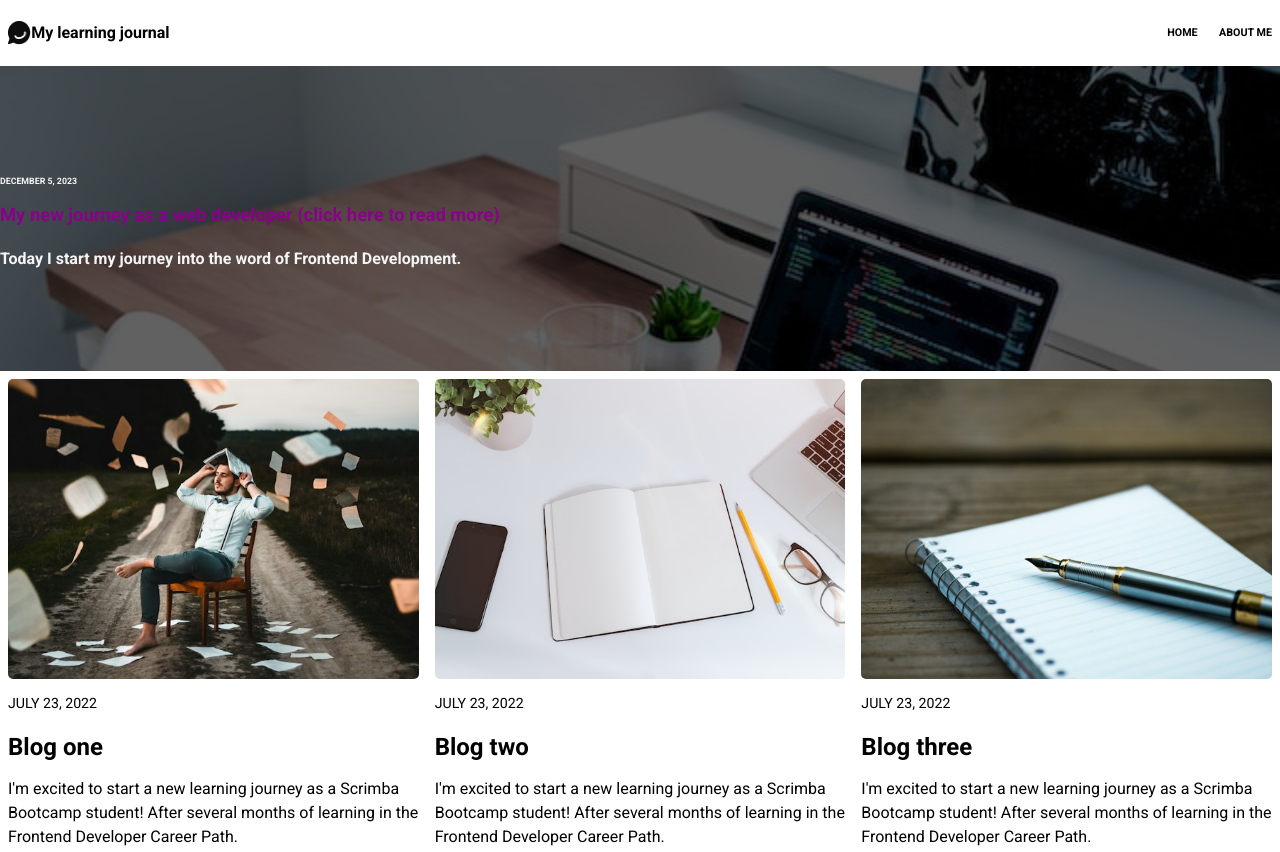
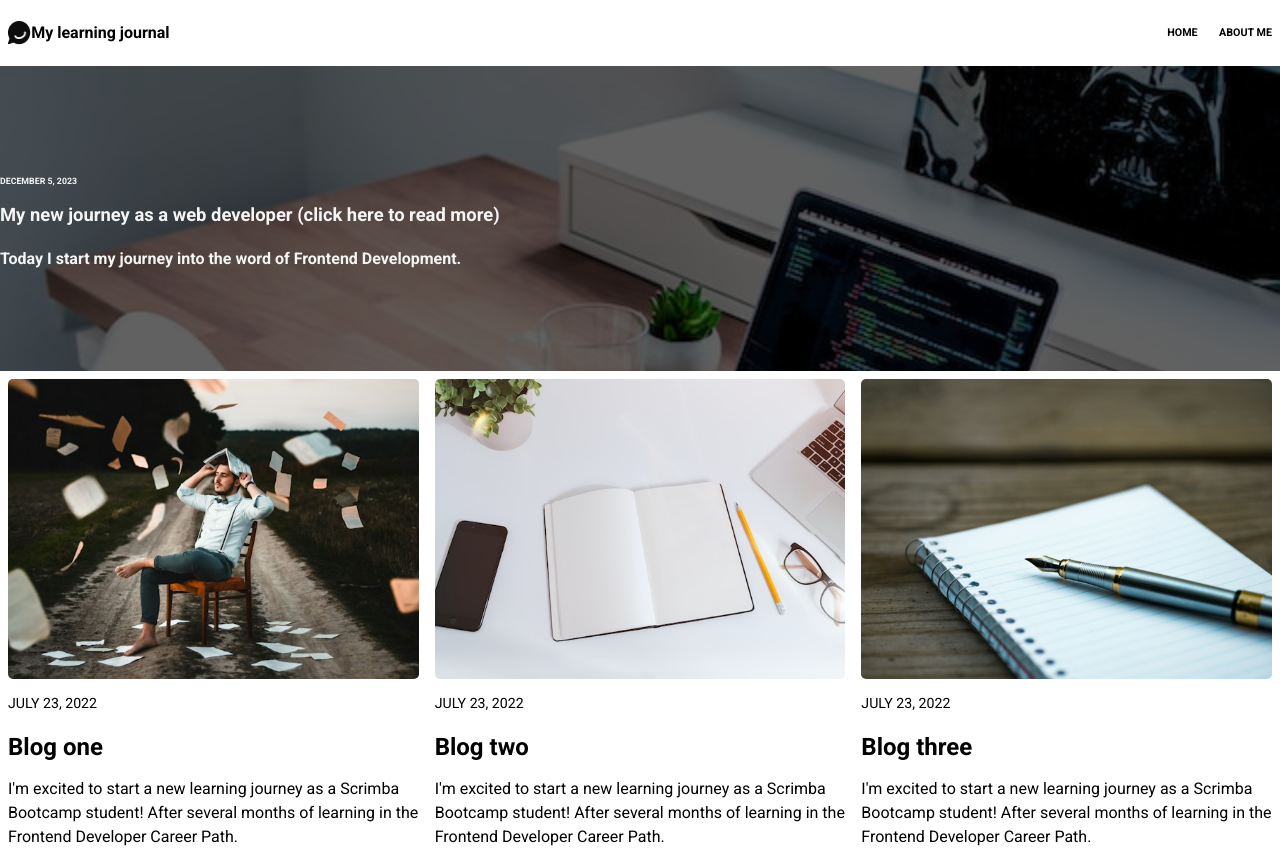
Before and after one commit to mwojtczak001/learningjournal, a plain HTML site: page index.html in a window 1280 px wide. Shown: the top 852 px of the page. Drawn offline with nearby package versions, Linux system fonts and the light colour scheme.

Commit message:
Update style.css

```diff
--- a/css/style.css
+++ b/css/style.css
@@ -75,7 +75,6 @@ p {
     font-size: 1.15rem;
     margin-bottom: 1em;
     cursor: pointer;
-    color: darkmagenta;
 }
 
 .blog-grid {
```
